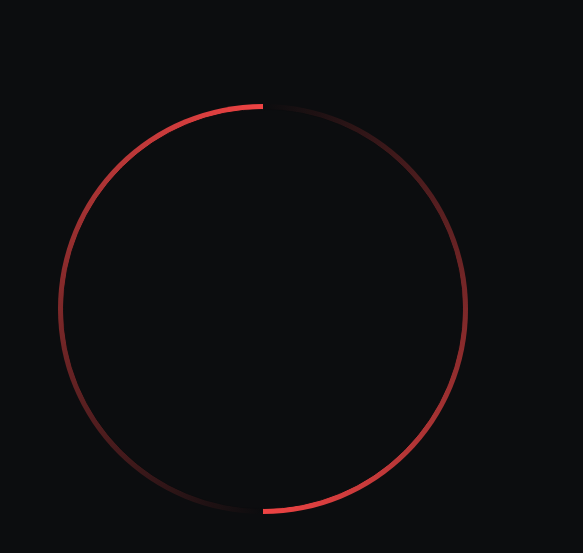
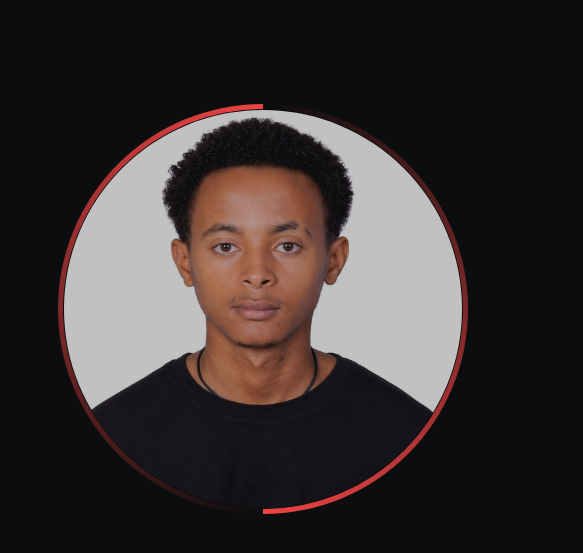
Before and after one commit to dark-moody9/Eyob-s_Portfolio, a plain HTML site: page frontend/index.html in a window 1280 px wide. Shown: the part 131-684 px from the top of the page, 697-1280 px from the left. Drawn offline with nearby package versions, Linux system fonts and the light colour scheme.

Commit message:
update profile pic

```diff
--- a/frontend/index.html
+++ b/frontend/index.html
@@ -57,7 +57,7 @@
     <div class="home-img">
     <div class="img-box">
             <div class="img-item">
-                <img src="img/img.jpg" alt="Profile Image">
+                <img src="/frontend/img/img.png" alt="Profile Image">
             </div>
         </div>
     </div>
```
